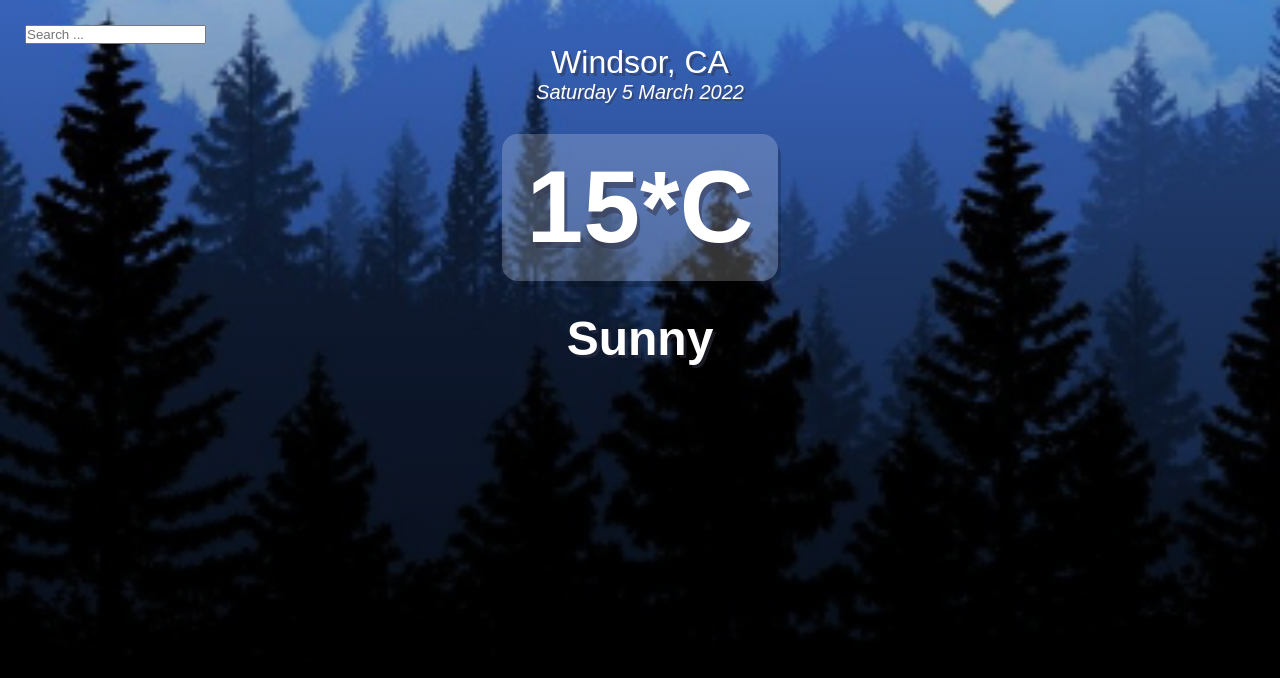
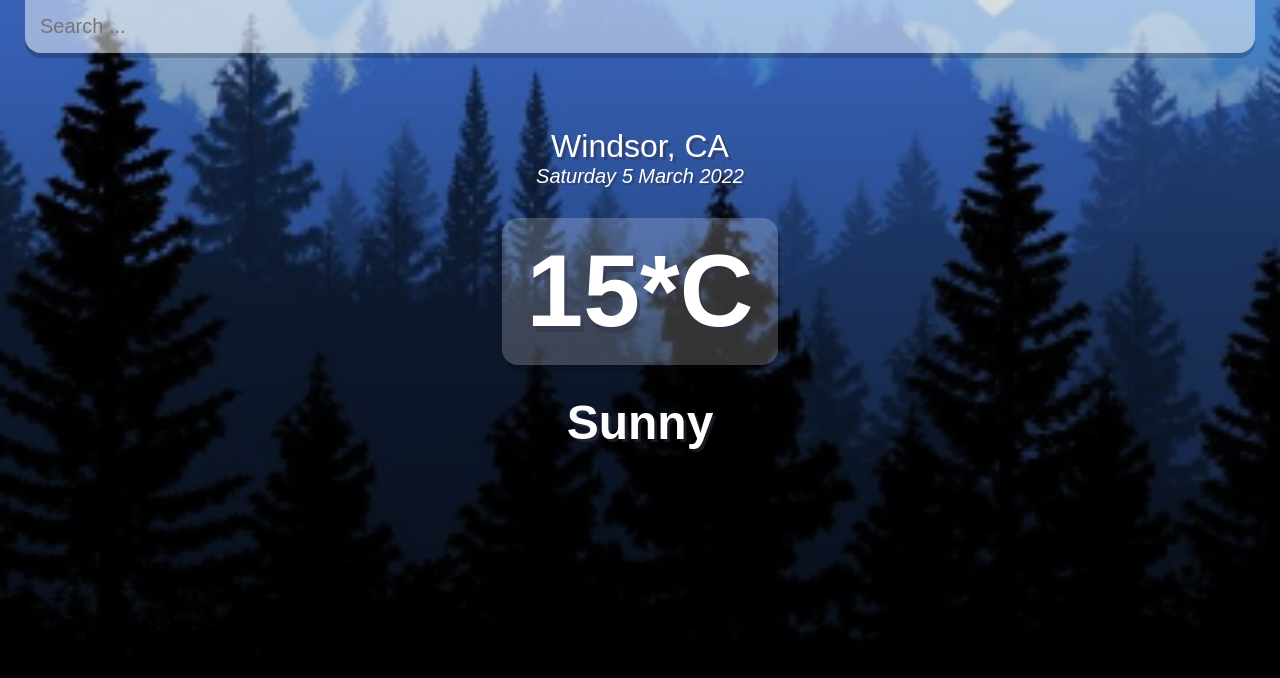
Before and after one commit to AbdullahAli2021/weather-app, a React (Create React App) app: page / in a window 1280 px wide. Shown: the top 678 px of the page. Built offline with nearby package versions, Linux system fonts and the light colour scheme.

Commit message:
searcx input query

```diff
--- a/src/App.js
+++ b/src/App.js
@@ -5,7 +5,23 @@ const api = {
   base: "https://api.openweathermap.org/data/2.5/"
 }
 
+
 function App() {
+  const [query, setQuery] = useState('');
+  const [weather, setWeather] = useState({});
+
+  const search = evt => {
+    if (evt.key === "Enter") {
+      fetch(`${api.base}weather?q=${query}&units=metric&APPID=${api.key}`)
+        .then(res => res.json())
+        .then(result => {
+          setWeather(result);
+          setQuery('');
+          console.log(result)
+        });
+    }
+  }
+
   const dateBuilder = (d) => {
     let months = ["January", "February", "March", "April", "May", "June", "July", "August", "September", "October", "November", "December"];
     let days = ["Sunday", "Monday", "Tuesday", "Wednesday", "Thursday", "Friday", "Saturday"];
@@ -20,11 +36,14 @@ function App() {
   return (
     <div className="app">
       <main>
-        <div className="searchbox">
+        <div className="search-box">
           <input
             type='text'
             className='search-bar'
             placeholder='Search ...'
+            onChange={e => setQuery(e.target.value)}
+            value={query}
+            onKeyPress={search}
           />
         </div>
         <div className="location-box">
```
